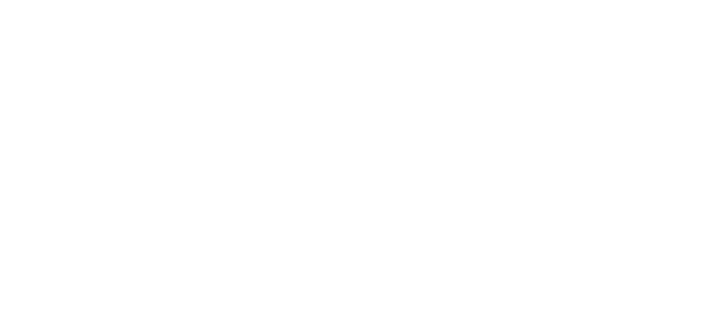
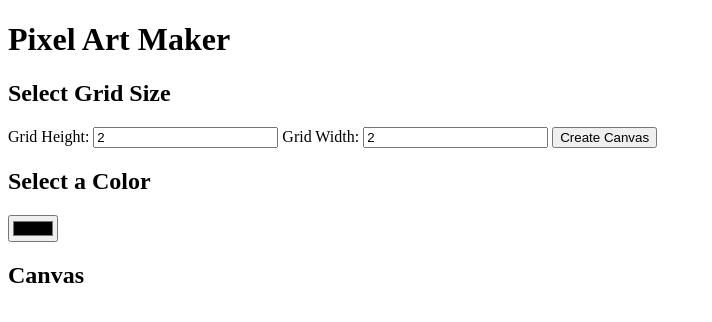
Before and after one commit to nahilmemon/pixel-art-maker, a plain HTML site: page index.html in a window 1280 px wide. Shown: the whole page, without its empty margins (0-712 px from the left). Drawn offline with Linux system fonts and the light colour scheme.

Commit message:
feat: Add basic HTML for the title, inputs, and table to display the canvas.

```diff
--- a/index.html
+++ b/index.html
@@ -13,6 +13,31 @@
   <link rel="stylesheet" href="css/style.css">
 </head>
 <body>
+  <!-- Title -->
+  <header>
+    <h1>Pixel Art Maker</h1>
+  </header>
+
+  <!-- Inputs Sections -->
+  <section>
+    <h2>Select Grid Size</h2>
+    <form>
+      Grid Height:
+      <input type="number" name="gridHeight" id="inputGridHeight" min="2" value="2">
+      Grid Width:
+      <input type="number" name="gridWidth" id="inputGridWidth" min="2" value="2">
+      <input type="submit" value="Create Canvas">
+    </form>
+
+    <h2>Select a Color</h2>
+    <input type="color" id="colorPicker">
+  </section>
+
+  <!-- Pixel Canvas -->
+  <section>
+    <h2>Canvas</h2>
+    <table id="pixelCanvas"></table>
+  </section>
 
   <!-- Link to JS -->
   <script src="js/app.js"></script>
```
